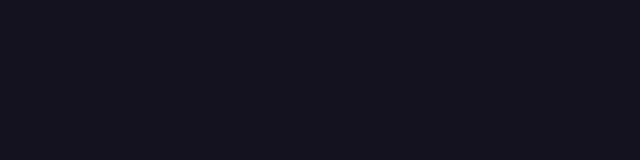
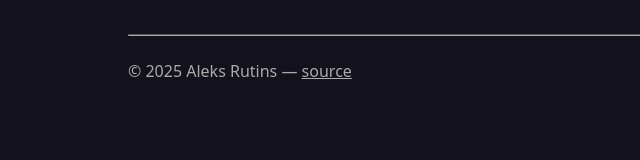
Before and after one commit to aleksrutins/railpacked, a plain HTML site: page layouts/base.html in a window 1280 px wide. Shown: the whole page, without its empty margins (0-640 px from the left). Drawn offline with Linux system fonts and the light colour scheme.

Commit message:
Add footer, scroll code blocks

```diff
--- a/assets/app.css
+++ b/assets/app.css
@@ -28,7 +28,8 @@ body {
     color: white;
 }
 
-main {
+main,
+footer {
     max-width: 1024px;
     margin: auto;
     display: flex;
@@ -146,3 +147,23 @@ pre {
         color: #aaa;
     }
 }
+
+hr {
+    align-self: stretch;
+    width: 100%;
+    border-color: #aaa;
+    border-width: 0.5px;
+}
+
+footer,
+footer a {
+    color: #aaa;
+}
+
+footer {
+    margin-top: 1em;
+}
+
+pre {
+    overflow-x: auto;
+}
--- a/layouts/base.html
+++ b/layouts/base.html
@@ -8,5 +8,12 @@
     </head>
     <body>
         <slot></slot>
+        <footer>
+            <hr />
+            <p>
+                &copy; 2025 Aleks Rutins &mdash;
+                <a href="//git.sr.ht/~aleksrutins/railpacked">source</a>
+            </p>
+        </footer>
     </body>
 </html>
```
Also changed, not shown: layouts/recipe.html (+1 -1 lines), pages/index.html (+3 -3 lines).
